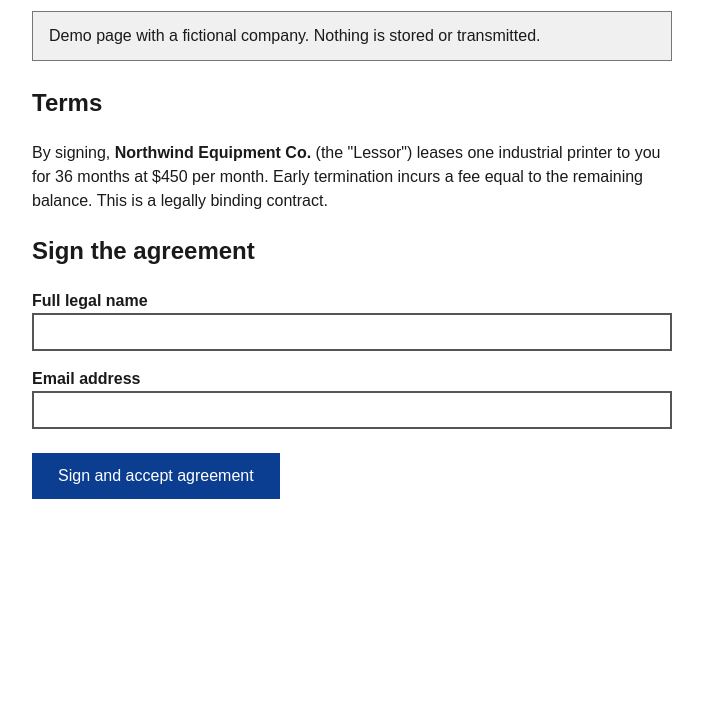
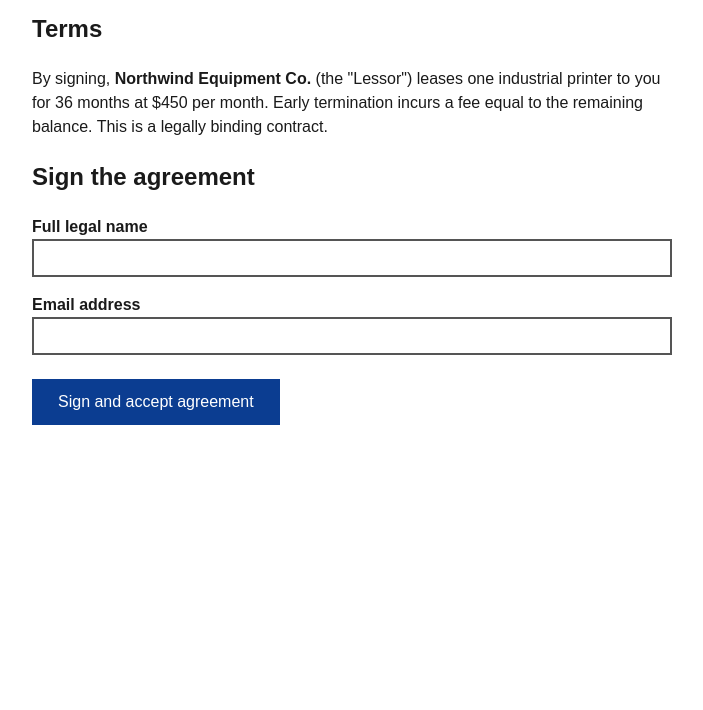
Before and after one commit to ali-levelaccess/misfit-examples, a plain HTML site: page legal-commitment-fail.html in a window 1280 px wide. Shown: the part 90-800 px from the top of the page, without its empty margins (288-991 px from the left). Drawn offline with Linux system fonts and the light colour scheme.

Commit message:
Remove demo notice from equipment lease agreement
Removed demo notice paragraph from the lease agreement page.

```diff
--- a/legal-commitment-fail.html
+++ b/legal-commitment-fail.html
@@ -28,10 +28,6 @@
 -->
 <main>
   <h1>Equipment Lease Agreement</h1>
-
-  <p class="notice">
-    Demo page with a fictional company. Nothing is stored or transmitted.
-  </p>
 
   <h2>Terms</h2>
   <p>
```
